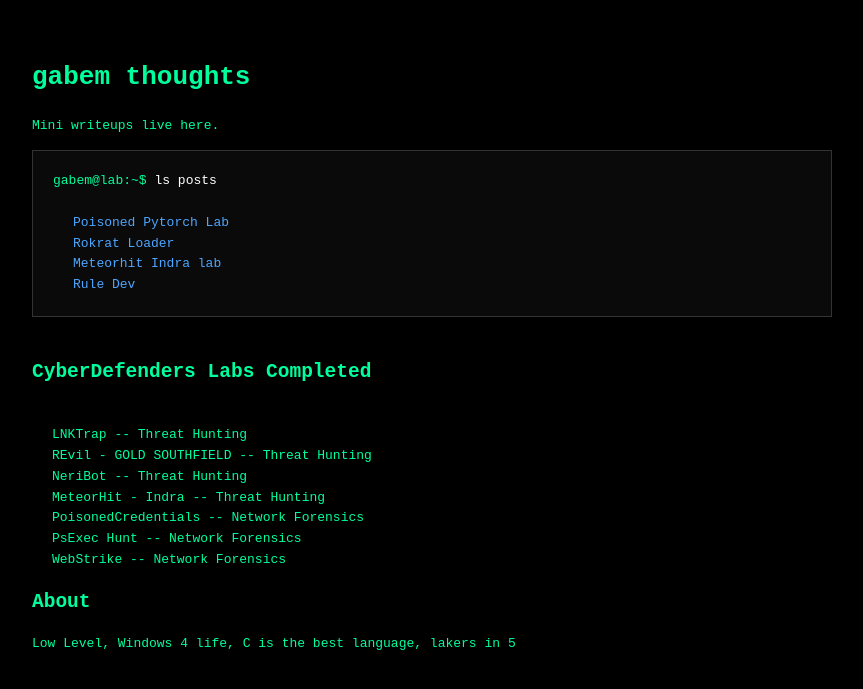
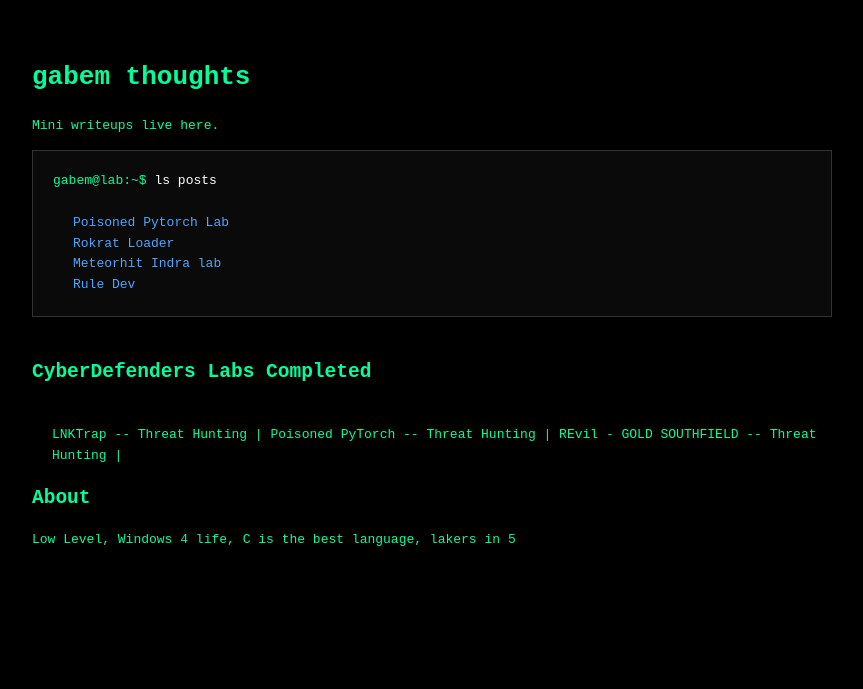
Before and after one commit to soreRum/soreRum.github.io, a Jekyll site: the page built from index.html, in a window 1280 px wide. Shown: the top 689 px of the page, without its empty margins (208-1071 px from the left). Built offline with Jekyll 4.4.1, drawn with Linux system fonts in a browser that asks for light colours.

Commit message:
Update index.html

```diff
--- a/index.html
+++ b/index.html
@@ -76,13 +76,8 @@
 
 <br>
 
-<div class="post">LNKTrap -- Threat Hunting</div>
-<div class="post">REvil - GOLD SOUTHFIELD -- Threat Hunting</div>
-<div class="post">NeriBot -- Threat Hunting</div>
-<div class="post">MeteorHit - Indra -- Threat Hunting</div>
-<div class="post">PoisonedCredentials -- Network Forensics</div>
-<div class="post">PsExec Hunt -- Network Forensics</div>
-<div class="post">WebStrike -- Network Forensics</div>
+<div class="post">LNKTrap -- Threat Hunting | Poisoned PyTorch -- Threat Hunting | REvil - GOLD SOUTHFIELD -- Threat Hunting | </div>
+
 
 <h2>About</h2>
 
```
